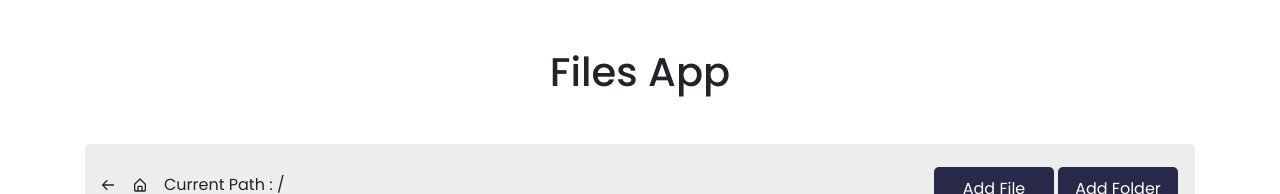
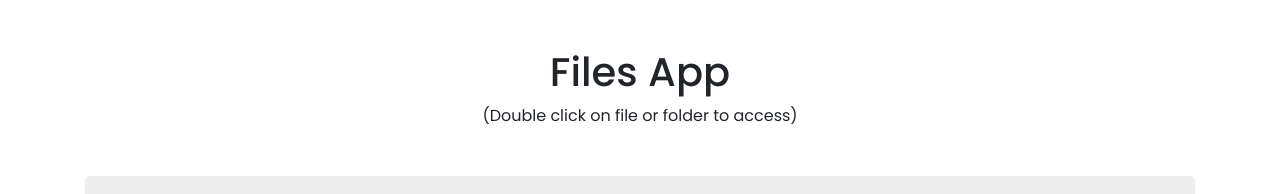
Before and after one commit to Aris-1712/file-react-app, a React (Create React App) app: page / in a window 1280 px wide. Shown: the top 194 px of the page. Built offline with nearby package versions, Linux system fonts and the light colour scheme; no server answers.

Commit message:
published

```diff
--- a/src/Views/Header/index.js
+++ b/src/Views/Header/index.js
@@ -6,7 +6,9 @@ const Header=(props)=>{
         <div className='container-fluid p-5'>
             <div className='d-flex flex-row justify-content-center'>
                 <h1>Files App</h1>
+
             </div>
+            <div className='d-flex flex-row justify-content-center mt-2'><p>(Double click on file or folder to access)</p></div>
 
         </div>
     )
```
